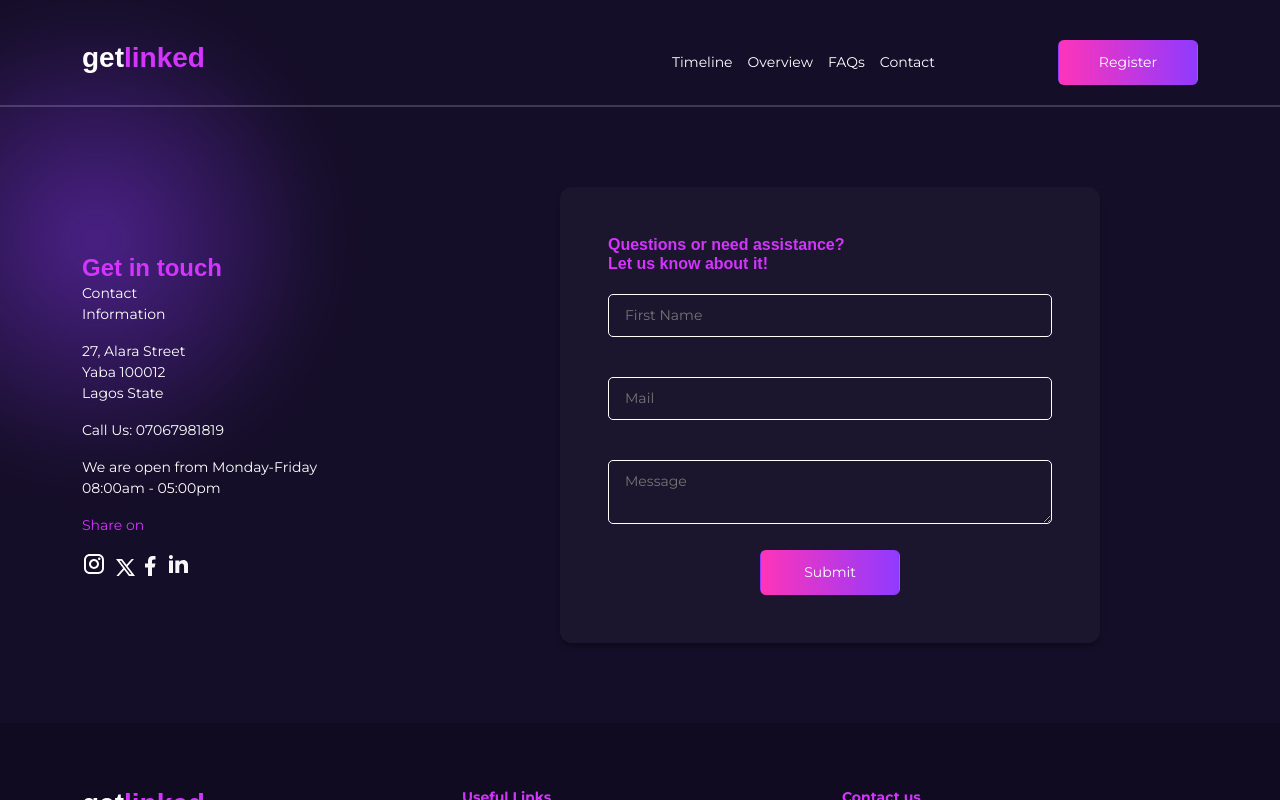
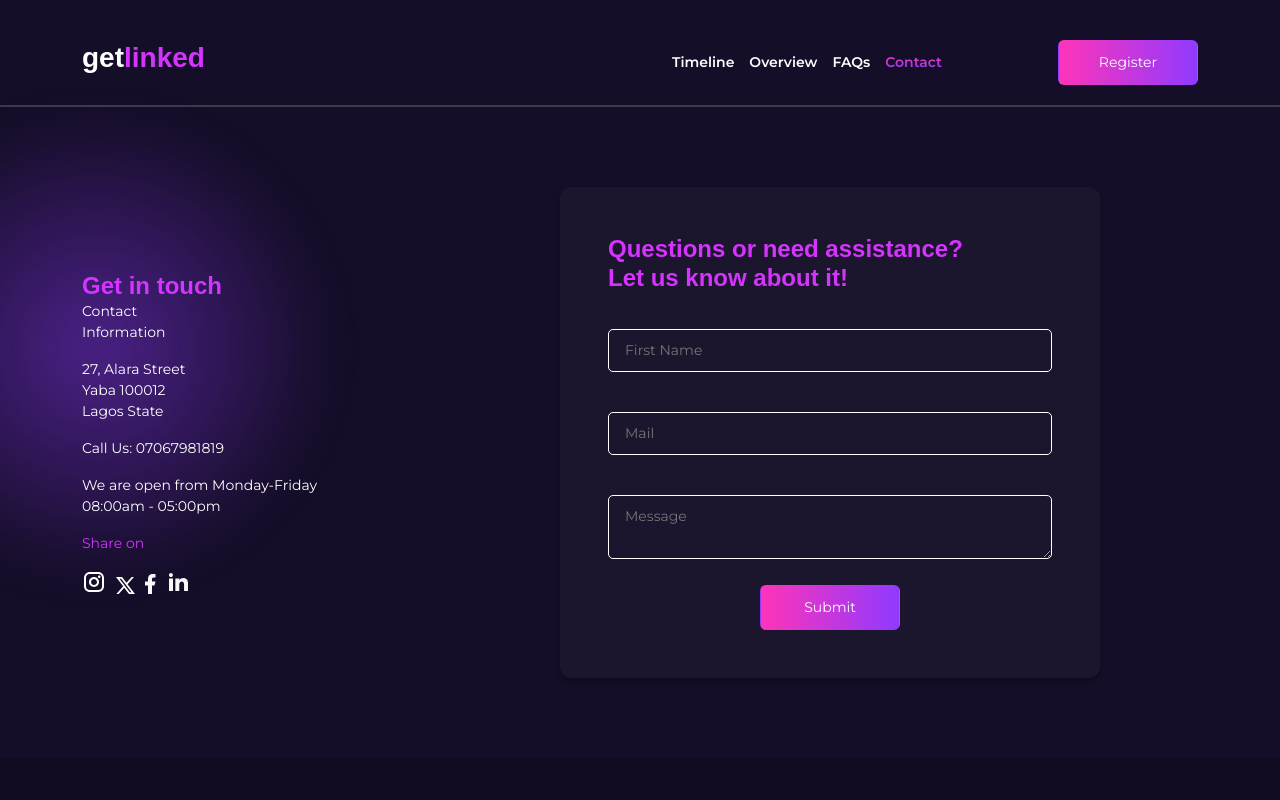
Before and after one commit to ifeanyilucky/getlinked, a React app: page /contact in a window 1280 px wide. Built offline with nearby package versions, Linux system fonts and the light colour scheme; a web font is replaced by a local one.

Commit message:
active nav link set up

```diff
--- a/src/components/Application.scss
+++ b/src/components/Application.scss
@@ -46,12 +46,15 @@ a {
   color: var(--app-color);
   text-decoration: none;
   transition: color 0.5s cubic-bezier();
+  font-weight: 600;
   :hover {
     // opacity: 0.6 !important;
   }
-  .active {
-    color: var(--app-accent-color) !important;
-  }
+}
+.active-nav-link {
+  background: -webkit-linear-gradient(#fe34b9, #903aff);
+  -webkit-background-clip: text;
+  -webkit-text-fill-color: transparent;
 }
 
 .gl-button {
@@ -77,9 +80,13 @@ a {
     opacity: 0.25 !important;
     cursor: default !important;
   }
-  &:hover {
-    // background: transparent !important;
-  }
+}
+.active-nav-button {
+  background: var(--app-primary-color);
+  background-origin: border-box;
+  background-clip: content-box, border-box;
+  box-shadow: 2px 1000px 1px #000 inset;
+  border: solid 3px transparent;
 }
 .divider {
   width: 100%;
--- a/src/components/LandingPage/LandingHero.tsx
+++ b/src/components/LandingPage/LandingHero.tsx
@@ -175,6 +175,7 @@ const Wrapper = styled.div`
     bottom: 0;
     right: 0;
     width: 780px;
+    z-index: -999;
   }
 `;
 export default LandingHero;
--- a/src/layout/Navbar.tsx
+++ b/src/layout/Navbar.tsx
@@ -1,7 +1,7 @@
 import { Logo } from '@src/components/Logo';
 import React from 'react';
 import styled from 'styled-components';
-import { Link, Outlet, NavLink } from 'react-router-dom';
+import { Link, Outlet, NavLink, useLocation } from 'react-router-dom';
 import { Chevron, CloseIcon } from '@src/components/svgs';
 import { PATH } from '@src/routes/paths';
 
@@ -20,6 +20,11 @@ export const Navbar: React.FC = () => {
   const handleOpen = () => {
     setIsOpen(true);
   };
+  const location = useLocation();
+
+  const splitLocation = location.pathname.split('/');
+  const activePath = `/${splitLocation[1]}`;
+
   return (
     <>
       <Wrapper isOpen={isOpen}>
@@ -38,17 +43,27 @@ export const Navbar: React.FC = () => {
               <ul className='nav-items'>
                 {navconfig.map((item, index) => (
                   <li className='nav-item' key={index}>
-                    <NavLink to={item.link}>{item.title}</NavLink>
+                    <NavLink
+                      to={item.link}
+                      className={
+                        activePath === item.link ? 'active-nav-link' : ''
+                      }
+                    >
+                      {item.title}
+                    </NavLink>
                   </li>
                 ))}
               </ul>
-              <NavLink
-                to={PATH.register}
-                className={({ isActive, isPending }) =>
-                  isPending ? 'pending' : isActive ? 'active' : ''
-                }
-              >
-                <button className='gl-button'>Register</button>
+              <NavLink to={PATH.register}>
+                <button
+                  className={
+                    activePath === PATH.register
+                      ? 'active-nav-button gl-button'
+                      : 'gl-button'
+                  }
+                >
+                  Register
+                </button>
               </NavLink>
             </div>
           </div>
--- a/src/pages/Contact.tsx
+++ b/src/pages/Contact.tsx
@@ -13,7 +13,7 @@ const Contact: React.FC = () => {
       <div className='lense-flare lense' />
       <div className='container'>
         <div className='row align-items-center'>
-          <div className='col-md-4 py-5 py-md-0'>
+          <div className='col-md-4 desktop py-5 py-md-0'>
             <div>
               <h4 className='header highlight'>Get in touch</h4>
               <p>
@@ -50,10 +50,13 @@ const Contact: React.FC = () => {
 
           <div className='col-md-8 d-flex justify-content-center'>
             <div className='contact-box'>
-              <h6 className='header highlight'>
+              <h4 className='header mb-3 highlight'>
                 Questions or need assistance? <br />
                 Let us know about it!
-              </h6>
+              </h4>
+              <p className='mobile'>
+                Email us below to any question related to our event
+              </p>
               <form>
                 <div>
                   <input
@@ -75,6 +78,20 @@ const Contact: React.FC = () => {
                   </button>
                 </div>
               </form>
+              <div className='mobile text-center mt-5'>
+                <p className='highlight'>
+                  <strong>Share on</strong>
+                </p>
+                <div
+                  className='d-flex align-items-center justify-content-center'
+                  style={{ gap: '10px' }}
+                >
+                  <InstagramIcon />
+                  <XIcon />
+                  <FacebookIcon />
+                  <LinkedInIcon />
+                </div>
+              </div>
             </div>
           </div>
         </div>
@@ -84,6 +101,7 @@ const Contact: React.FC = () => {
 };
 
 const Wrapper = styled.div`
+  position: relative;
   padding: 5rem 0;
   .lense {
     position: absolute;
@@ -92,14 +110,15 @@ const Wrapper = styled.div`
   }
   .contact-box {
     /* maxwidth: 617px; */
-
+    @media (max-width: 768px) {
+      background: transparent;
+      box-shadow: none;
+    }
     background: rgba(255, 255, 255, 0.03);
     box-shadow: 0px 4px 4px rgba(0, 0, 0, 0.25);
     border-radius: 12px;
-
     max-width: 540px;
     width: 540px;
-
     padding: 3rem;
   }
   .gl-input {
@@ -112,6 +131,18 @@ const Wrapper = styled.div`
     background-color: transparent;
     ::placeholder {
       color: #fff;
+      font-weight: bolder !important;
+    }
+  }
+
+  @media (max-width: 768px) {
+    .desktop {
+      display: none;
+    }
+  }
+  @media (min-width: 768px) {
+    .mobile {
+      display: none;
     }
   }
 `;
```
